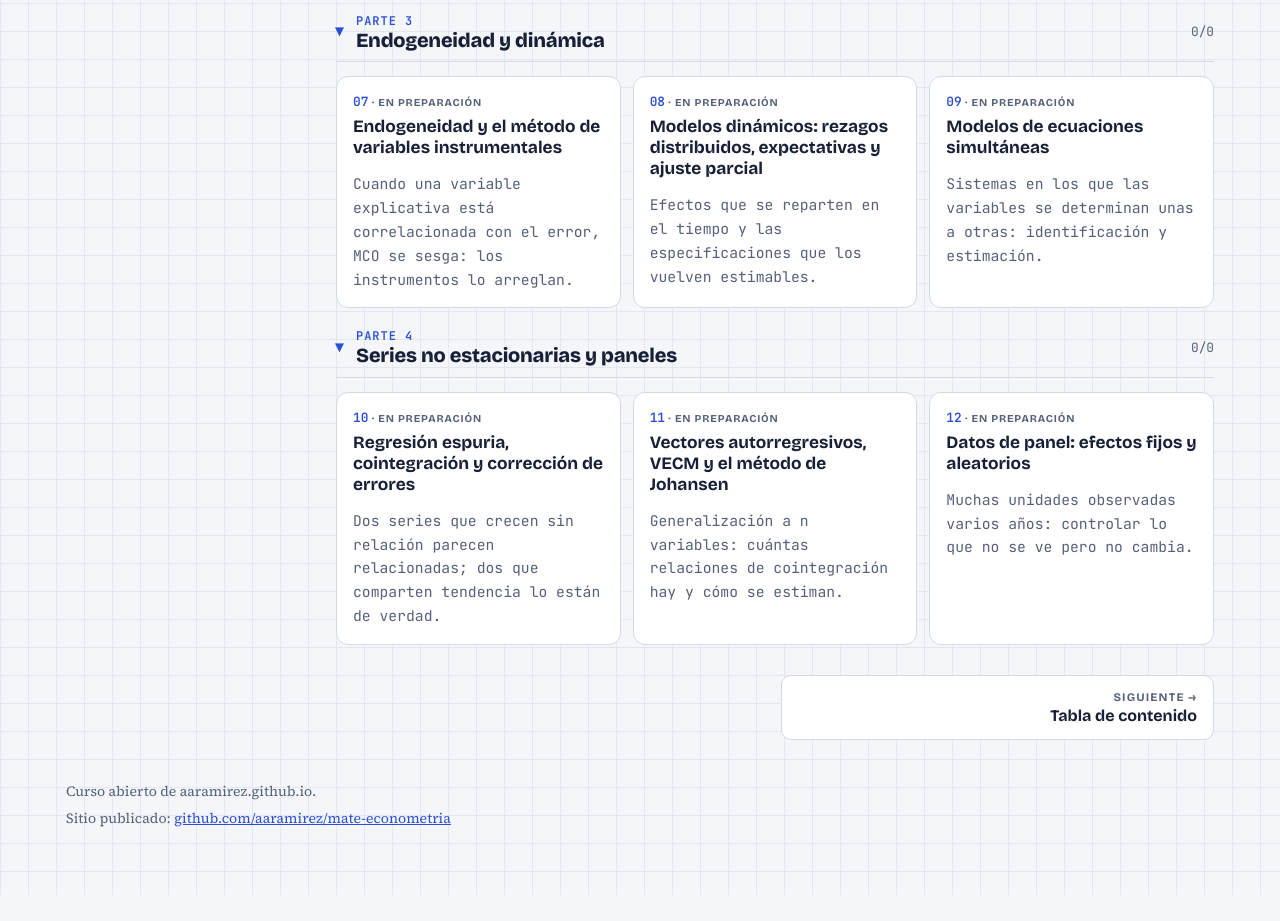
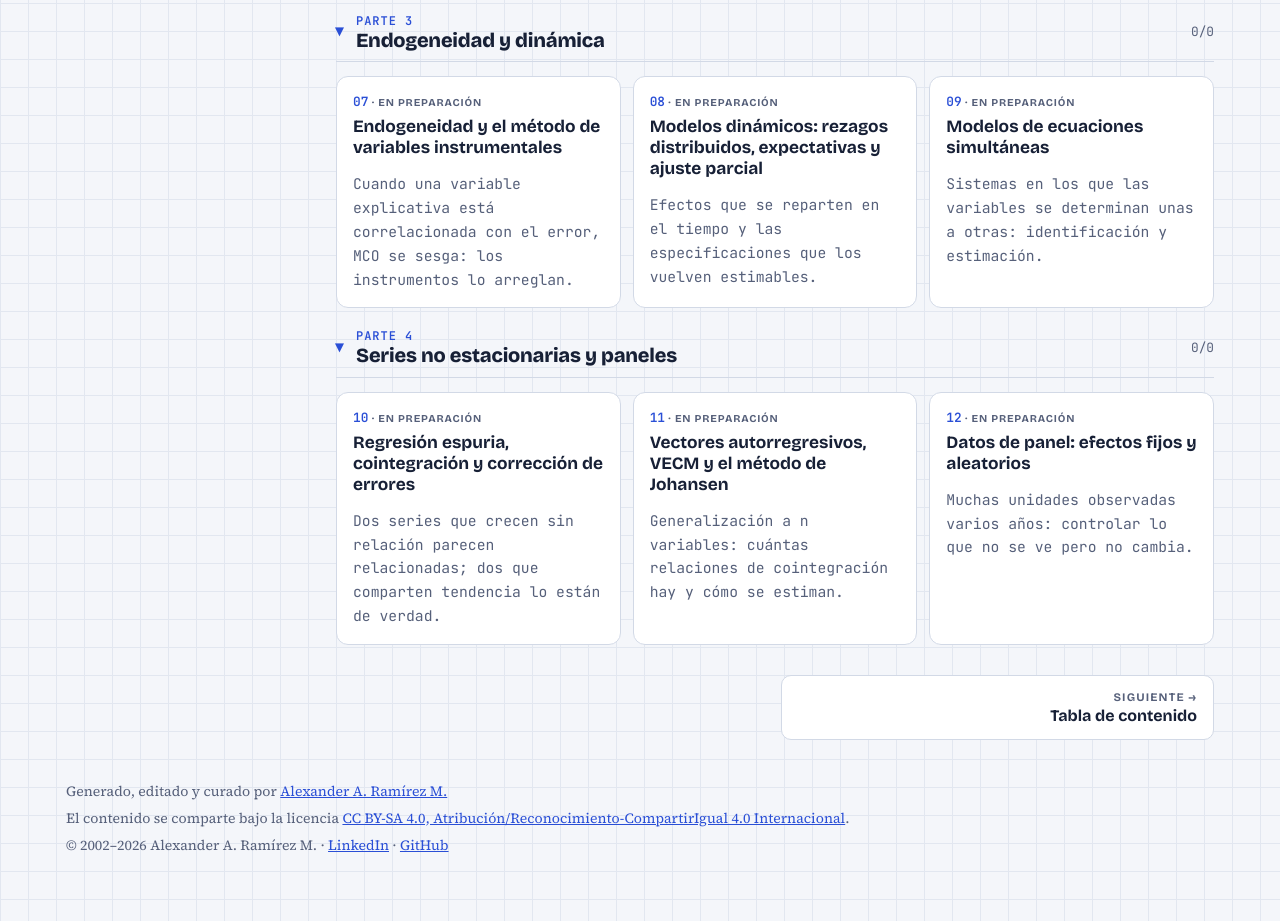
Before and after one commit to aaramirez/mate-econometria, a plain HTML site: page index.html in a window 1280 px wide. Shown: the part 1985-2906 px from the top of the page. Before the commit the page ends 2880 px from the top, so only its background shows below. Drawn offline with nearby package versions, Linux system fonts and the light colour scheme.

Commit message:
Pie común: autoría, licencia CC BY-SA 4.0 y año que se actualiza solo

```diff
--- a/index.html
+++ b/index.html
@@ -88,7 +88,7 @@ height="0" width="0" style="display:none;visibility:hidden"></iframe></noscript>
 <nav class="pager" id="pager" aria-label="Capítulo anterior y siguiente"></nav>
 </main>
 </div>
-<footer><span>Curso abierto de aaramirez.github.io.</span><span>Sitio publicado: <a href="https://github.com/aaramirez/mate-econometria" target="_blank" rel="noopener">github.com/aaramirez/mate-econometria</a></span></footer>
+<footer><span>Generado, editado y curado por <a href="https://www.linkedin.com/in/alexander-ramirez-morales/" target="_blank" rel="noopener">Alexander A. Ramírez M.</a></span><span>El contenido se comparte bajo la licencia <a href="https://creativecommons.org/licenses/by-sa/4.0/deed.es" target="_blank" rel="noopener">CC BY-SA 4.0, Atribución/Reconocimiento-CompartirIgual 4.0 Internacional</a>.</span><span>© 2002–<span data-anio>2026</span> Alexander A. Ramírez M. · <a href="https://www.linkedin.com/in/alexander-ramirez-morales/" target="_blank" rel="noopener">LinkedIn</a> · <a href="https://github.com/aaramirez" target="_blank" rel="noopener">GitHub</a></span><script>document.querySelectorAll('[data-anio]').forEach(function (e) { e.textContent = new Date().getFullYear(); });</script></footer>
 </div>
 <script src="assets/lab.js"></script>
 </body>
```
Also changed, not shown: temario.html (+1 -1 lines).
